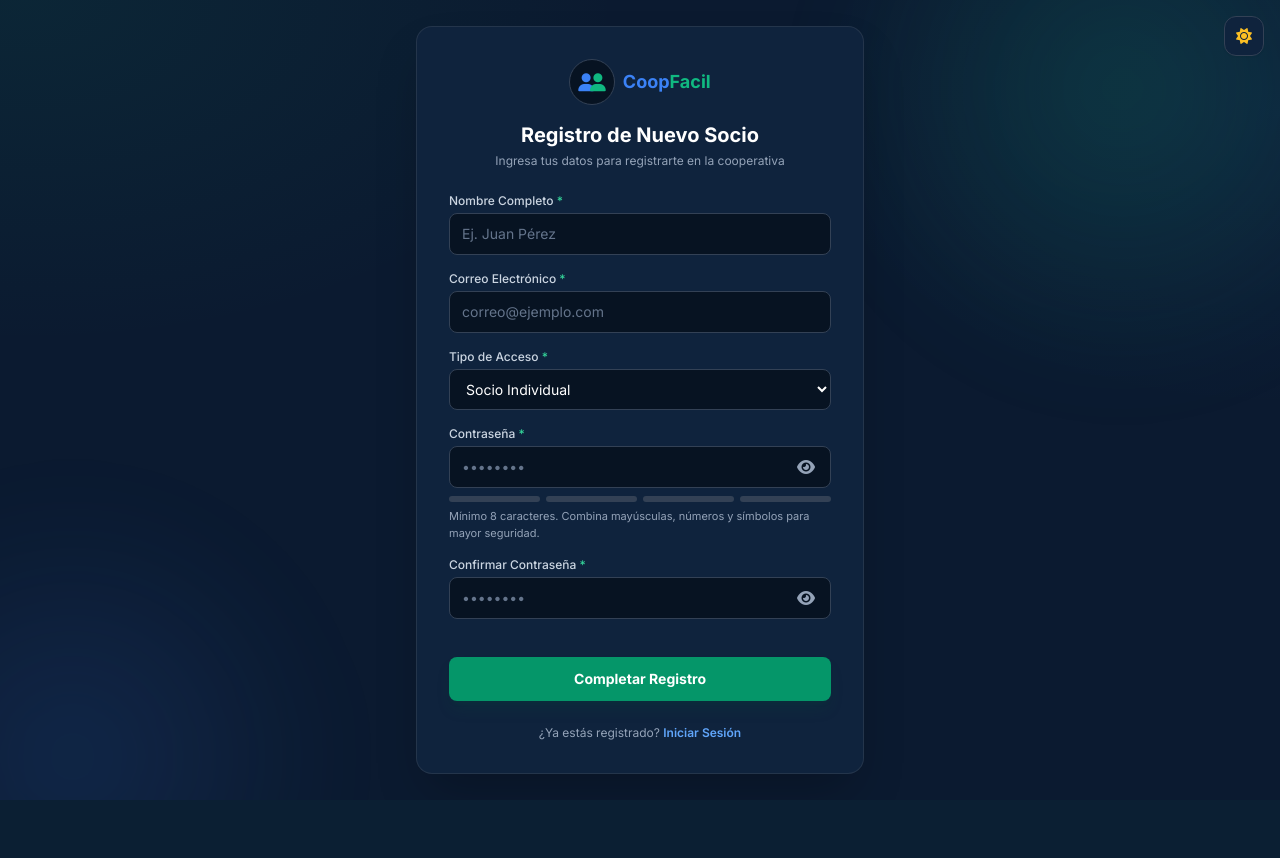
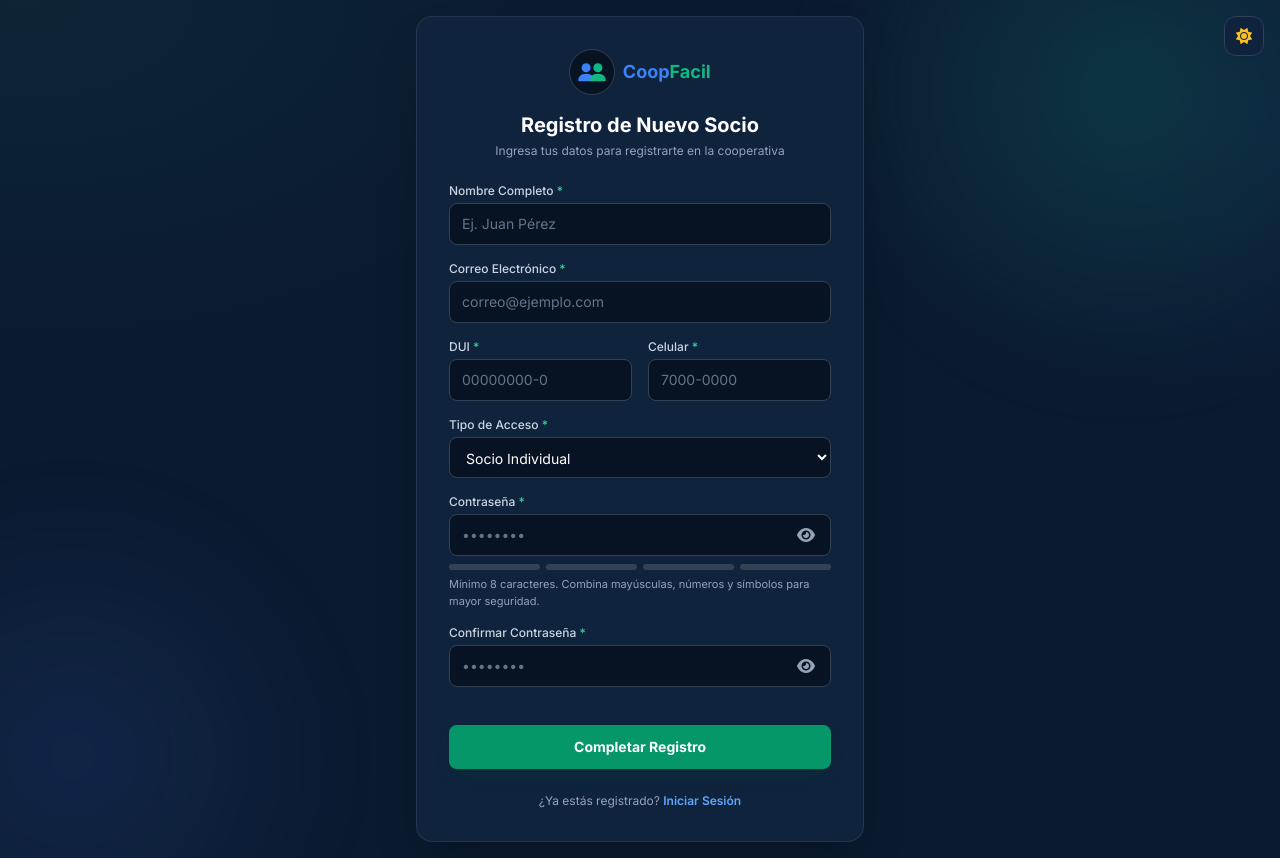
Before and after one commit to ianreyes8/CoopFacil, an ASP.NET Core app: page /Pages/Registro.aspx in a window 1280 px wide. Before the commit the page ends 800 px from the top, so only its background shows below. Run offline with ASP.NET Core 8, Linux system fonts and the light colour scheme; the project's own start-up code is not run, and a stand-in starts its controllers and pages; some libraries are stand-ins or nearby versions.

Commit message:
Registro con DUI y celular (guion automatico), DUI unico en la base de datos
Co-Authored-By: Claude Sonnet 5.5 <noreply@anthropic.com>
Claude-Session: https://claude.ai/code/session_01TuUMUZAPCEp2B1vsmfrLck

```diff
--- a/CoopFacil/Pages/Registro.controles.cs
+++ b/CoopFacil/Pages/Registro.controles.cs
@@ -11,6 +11,8 @@ namespace CoopFacil.Pages
         public Literal litError = new Literal();
         public TextBox txtNombre = new TextBox() { CssClass = @"w-full bg-slate-50 dark:bg-[#071322] border border-slate-300 dark:border-slate-700 rounded-lg px-3 py-2.5 text-sm text-slate-900 dark:text-white placeholder-slate-400 dark:placeholder-slate-500 focus:outline-none focus:border-blue-500 transition", TextMode = TextBoxMode.SingleLine };
         public TextBox txtEmail = new TextBox() { CssClass = @"w-full bg-slate-50 dark:bg-[#071322] border border-slate-300 dark:border-slate-700 rounded-lg px-3 py-2.5 text-sm text-slate-900 dark:text-white placeholder-slate-400 dark:placeholder-slate-500 focus:outline-none focus:border-blue-500 transition", TextMode = TextBoxMode.Email };
+        public TextBox txtDUI = new TextBox() { CssClass = @"w-full bg-slate-50 dark:bg-[#071322] border border-slate-300 dark:border-slate-700 rounded-lg px-3 py-2.5 text-sm text-slate-900 dark:text-white placeholder-slate-400 dark:placeholder-slate-500 focus:outline-none focus:border-blue-500 transition", TextMode = TextBoxMode.SingleLine };
+        public TextBox txtTelefono = new TextBox() { CssClass = @"w-full bg-slate-50 dark:bg-[#071322] border border-slate-300 dark:border-slate-700 rounded-lg px-3 py-2.5 text-sm text-slate-900 dark:text-white placeholder-slate-400 dark:placeholder-slate-500 focus:outline-none focus:border-blue-500 transition", TextMode = TextBoxMode.SingleLine };
         public DropDownList ddlTipoAcceso = new DropDownList() { CssClass = @"w-full bg-slate-50 dark:bg-[#071322] border border-slate-300 dark:border-slate-700 rounded-lg px-3 py-2.5 text-sm text-slate-900 dark:text-white focus:outline-none focus:border-blue-500 transition", Items = { new ListItem(@"Socio Individual", @"Socio Individual") } };
         public TextBox txtPassword = new TextBox() { CssClass = @"w-full bg-slate-50 dark:bg-[#071322] border border-slate-300 dark:border-slate-700 rounded-lg px-3 py-2.5 text-sm text-slate-900 dark:text-white placeholder-slate-400 dark:placeholder-slate-500 focus:outline-none focus:border-blue-500 transition", TextMode = TextBoxMode.Password };
         public TextBox txtPasswordConfirm = new TextBox() { CssClass = @"w-full bg-slate-50 dark:bg-[#071322] border border-slate-300 dark:border-slate-700 rounded-lg px-3 py-2.5 text-sm text-slate-900 dark:text-white placeholder-slate-400 dark:placeholder-slate-500 focus:outline-none focus:border-blue-500 transition", TextMode = TextBoxMode.Password };
--- a/CoopFacil/Pages/Registro.cshtml
+++ b/CoopFacil/Pages/Registro.cshtml
@@ -67,6 +67,17 @@
                     @if (Model.txtEmail.Visible) { <input type="email" id="txtEmail" name="txtEmail" class="@Model.txtEmail.CssClass" disabled="@(Model.txtEmail.Enabled ? null : "disabled")" placeholder="correo@@ejemplo.com" value="@Model.txtEmail.Text" @Html.Raw(Model.txtEmail.AtributosExtra()) /> }
                 </div>
 
+                <div class="grid grid-cols-1 sm:grid-cols-2 gap-4">
+                    <div>
+                        <label for="txtDUI" class="block text-xs font-medium text-slate-700 dark:text-slate-300 mb-1">DUI <span class="text-emerald-600 dark:text-emerald-400">*</span></label>
+                        @if (Model.txtDUI.Visible) { <input type="text" id="txtDUI" name="txtDUI" class="@Model.txtDUI.CssClass" maxlength="10" inputmode="numeric" autocomplete="off" oninput="formatearDUI(this)" placeholder="00000000-0" value="@Model.txtDUI.Text" disabled="@(Model.txtDUI.Enabled ? null : "disabled")" @Html.Raw(Model.txtDUI.AtributosExtra()) /> }
+                    </div>
+                    <div>
+                        <label for="txtTelefono" class="block text-xs font-medium text-slate-700 dark:text-slate-300 mb-1">Celular <span class="text-emerald-600 dark:text-emerald-400">*</span></label>
+                        @if (Model.txtTelefono.Visible) { <input type="tel" id="txtTelefono" name="txtTelefono" class="@Model.txtTelefono.CssClass" maxlength="9" inputmode="numeric" autocomplete="tel-national" oninput="formatearTelefono(this)" placeholder="7000-0000" value="@Model.txtTelefono.Text" disabled="@(Model.txtTelefono.Enabled ? null : "disabled")" @Html.Raw(Model.txtTelefono.AtributosExtra()) /> }
+                    </div>
+                </div>
+
                 <div>
                     <label class="block text-xs font-medium text-slate-700 dark:text-slate-300 mb-1">Tipo de Acceso <span class="text-emerald-600 dark:text-emerald-400">*</span></label>
                     @if (Model.ddlTipoAcceso.Visible) { <select id="ddlTipoAcceso" name="ddlTipoAcceso" class="@Model.ddlTipoAcceso.CssClass" disabled="@(Model.ddlTipoAcceso.Enabled ? null : "disabled")">@foreach (var item in Model.ddlTipoAcceso.Items) { <option value="@item.Value" selected="@(item == Model.ddlTipoAcceso.SelectedItem ? "selected" : null)">@item.Text</option> }</select> }
@@ -111,6 +122,18 @@
             updateThemeIcons(isDark);
         }
 
+        function formatearDUI(input) {
+            if (!input) return;
+            var val = input.value.replace(/\D/g, '').substring(0, 9);
+            input.value = val.length > 8 ? val.substring(0, 8) + '-' + val.substring(8) : val;
+        }
+
+        function formatearTelefono(input) {
+            if (!input) return;
+            var val = input.value.replace(/\D/g, '').substring(0, 8);
+            input.value = val.length > 4 ? val.substring(0, 4) + '-' + val.substring(4) : val;
+        }
+
         function filtrarSoloLetras(input) {
             if (!input) return;
             input.value = input.value.replace(/[^a-zA-ZáéíóúÁÉÍÓÚñÑ\s]/g, '');
--- a/CoopFacil/Pages/Registro.cshtml.cs
+++ b/CoopFacil/Pages/Registro.cshtml.cs
@@ -4,6 +4,7 @@ using System.Configuration;
 using MySqlConnector;
 using System.Web.UI;
 using CoopFacil.Helpers;
+using System.Text.RegularExpressions;
 
 namespace CoopFacil.Pages
 {
@@ -32,9 +33,11 @@ namespace CoopFacil.Pages
             string password = txtPassword.Text;
             string passwordConfirm = txtPasswordConfirm.Text;
             string tipoAcceso = ddlTipoAcceso.SelectedValue;
+            string dui = SoloDigitos(txtDUI.Text);
+            string telefono = SoloDigitos(txtTelefono.Text);
 
             // 1. VALIDACIONES INICIALES DE REGISTRO
-            if (string.IsNullOrEmpty(nombre) || string.IsNullOrEmpty(email) || string.IsNullOrEmpty(password))
+            if (string.IsNullOrEmpty(nombre) || string.IsNullOrEmpty(email) || string.IsNullOrEmpty(password) || dui.Length == 0 || telefono.Length == 0)
             {
                 MostrarError("Por favor completa todos los campos requeridos.");
                 return;
@@ -45,6 +48,20 @@ namespace CoopFacil.Pages
                 MostrarError("Ingresa un correo electrónico válido que contenga '@' y un dominio.");
                 return;
             }
+
+            if (dui.Length != 9)
+            {
+                MostrarError("El DUI debe tener 9 dígitos (formato 00000000-0).");
+                return;
+            }
+
+            if (telefono.Length != 8 || (telefono[0] != '6' && telefono[0] != '7'))
+            {
+                MostrarError("Ingresa un celular válido de 8 dígitos que empiece con 6 o 7 (formato 7000-0000).");
+                return;
+            }
+            dui = dui.Substring(0, 8) + "-" + dui.Substring(8);
+            telefono = telefono.Substring(0, 4) + "-" + telefono.Substring(4);
 
             if (password.Length < 8)
             {
@@ -88,14 +105,24 @@ namespace CoopFacil.Pages
                         }
                     }
 
+                    using (MySqlCommand checkDui = new MySqlCommand("SELECT COUNT(*) FROM Usuarios WHERE DUI = @Dui", con))
+                    {
+                        checkDui.Parameters.AddWithValue("@Dui", dui);
+                        if (Convert.ToInt32(checkDui.ExecuteScalar()) > 0)
+                        {
+                            MostrarError("Este DUI ya se encuentra registrado en CoopFacil.");
+                            return;
+                        }
+                    }
+
                     using (MySqlTransaction tx = con.BeginTransaction())
                     {
                         numeroCuenta = BancoDatos.GenerarNumeroCuentaUnico(con, tx);
                         numeroSocio = BancoDatos.GenerarNumeroSocioUnico(con, tx);
 
                         string insertUserQuery = @"
-                            INSERT INTO Usuarios (NombreCompleto, Email, Password, TipoAcceso, NumeroSocio, Saldo, CDT, Prestamo, NumeroCuenta, FechaRegistro)
-                            VALUES (@Nombre, @Email, @Password, @TipoAcceso, @NumeroSocio, @Saldo, 0.00, 0.00, @NumeroCuenta, @FechaRegistro)";
+                            INSERT INTO Usuarios (NombreCompleto, Email, Password, TipoAcceso, NumeroSocio, Saldo, CDT, Prestamo, NumeroCuenta, DUI, Telefono, FechaRegistro)
+                            VALUES (@Nombre, @Email, @Password, @TipoAcceso, @NumeroSocio, @Saldo, 0.00, 0.00, @NumeroCuenta, @Dui, @Telefono, @FechaRegistro)";
 
                         using (MySqlCommand insertCmd = new MySqlCommand(insertUserQuery, con, tx))
                         {
@@ -106,6 +133,8 @@ namespace CoopFacil.Pages
                             insertCmd.Parameters.AddWithValue("@NumeroSocio", numeroSocio);
                             insertCmd.Parameters.AddWithValue("@Saldo", BancoDatos.SaldoBienvenida);
                             insertCmd.Parameters.AddWithValue("@NumeroCuenta", numeroCuenta);
+                            insertCmd.Parameters.AddWithValue("@Dui", dui);
+                            insertCmd.Parameters.AddWithValue("@Telefono", telefono);
                             insertCmd.Parameters.AddWithValue("@FechaRegistro", DateTime.Now);
 
                             insertCmd.ExecuteNonQuery();
@@ -126,16 +155,12 @@ namespace CoopFacil.Pages
                     }
                 }
 
-                // 3. ESTABLECER VARIABLES DE SESIÓN ACTIVA ESTANDARIZADAS
-                Session["IdUsuario"] = idUsuarioCreado;
-                Session["Saldo"] = BancoDatos.SaldoBienvenida;
-                Session["NumeroCuentaAhorro"] = numeroCuenta;
-                Session["NombreCompleto"] = nombre;
-                Session["UsuarioNombre"] = nombre;
-                Session["NombreUsuario"] = nombre;
-                Session["UsuarioCorreo"] = email;
-                Session["CorreoUsuario"] = email;
-                Session["NumeroSocio"] = numeroSocio;
+                // 3. INICIAR SESIÓN: identificador nuevo, datos del socio (incluye DUI y celular) y registro en la base de datos
+                if (!SesionUsuario.Iniciar(Session, idUsuarioCreado))
+                {
+                    Response.Redirect("../Default.aspx");
+                    return;
+                }
 
                 // 4. GENERACIÓN DE COMPROBANTE PDF Y ENVÍO DE BIENVENIDA POR CORREO
                 try
@@ -144,8 +169,8 @@ namespace CoopFacil.Pages
                     {
                         NumeroTransaccion = "REG-" + DateTime.Now.ToString("yyyyMMddHHmmss"),
                         NombreCliente = nombre,
-                        DUI = "N/A - Registro Nuevo Socio",
-                        Telefono = "N/A",
+                        DUI = dui,
+                        Telefono = telefono,
                         CorreoCliente = email,
                         NombreServicio = "Registro de Nuevo Socio Cooperativo",
                         Monto = 0.00m,
@@ -164,6 +189,10 @@ namespace CoopFacil.Pages
                 // 5. REDIRECCIÓN AL INICIO
                 Response.Redirect("../Index.aspx");
             }
+            catch (MySqlException ex) when (ex.Number == 1062 && ex.Message.Contains("UQ_Usuarios_DUI"))
+            {
+                MostrarError("Este DUI ya se encuentra registrado en CoopFacil.");
+            }
             catch (MySqlException ex) when (ex.Number == 1062)
             {
                 // Dos registros con el mismo correo al mismo tiempo: gana el primero.
@@ -176,6 +205,11 @@ namespace CoopFacil.Pages
             }
         }
 
+        private static string SoloDigitos(string texto)
+        {
+            return Regex.Replace(texto ?? "", @"\D", "");
+        }
+
         private void MostrarError(string mensaje)
         {
             pnlMensaje.Visible = true;
--- a/CoopFacil/Pages/RegistroCredito.cshtml.cs
+++ b/CoopFacil/Pages/RegistroCredito.cshtml.cs
@@ -147,7 +147,7 @@ namespace CoopFacil.Pages
                 using (MySqlConnection con = new MySqlConnection(conexionStr))
                 {
                     string query = @"UPDATE Usuarios
-                                     SET TieneCuentaAhorro = 1, NumeroCuenta = @NumeroCuenta, DUI = CASE WHEN NULLIF(@DUI, '') IS NOT NULL THEN @DUI ELSE DUI END
+                                     SET TieneCuentaAhorro = 1, NumeroCuenta = @NumeroCuenta, DUI = CASE WHEN DUI IS NULL AND NULLIF(@DUI, '') IS NOT NULL THEN @DUI ELSE DUI END
                                      WHERE (Email = @Email AND NULLIF(@Email, '') IS NOT NULL)
                                         OR (DUI = @DUI AND NULLIF(@DUI, '') IS NOT NULL)";
 
```
Also changed, not shown: sql/coopfacil_mariadb.sql (+12 -0 lines), README.md.
